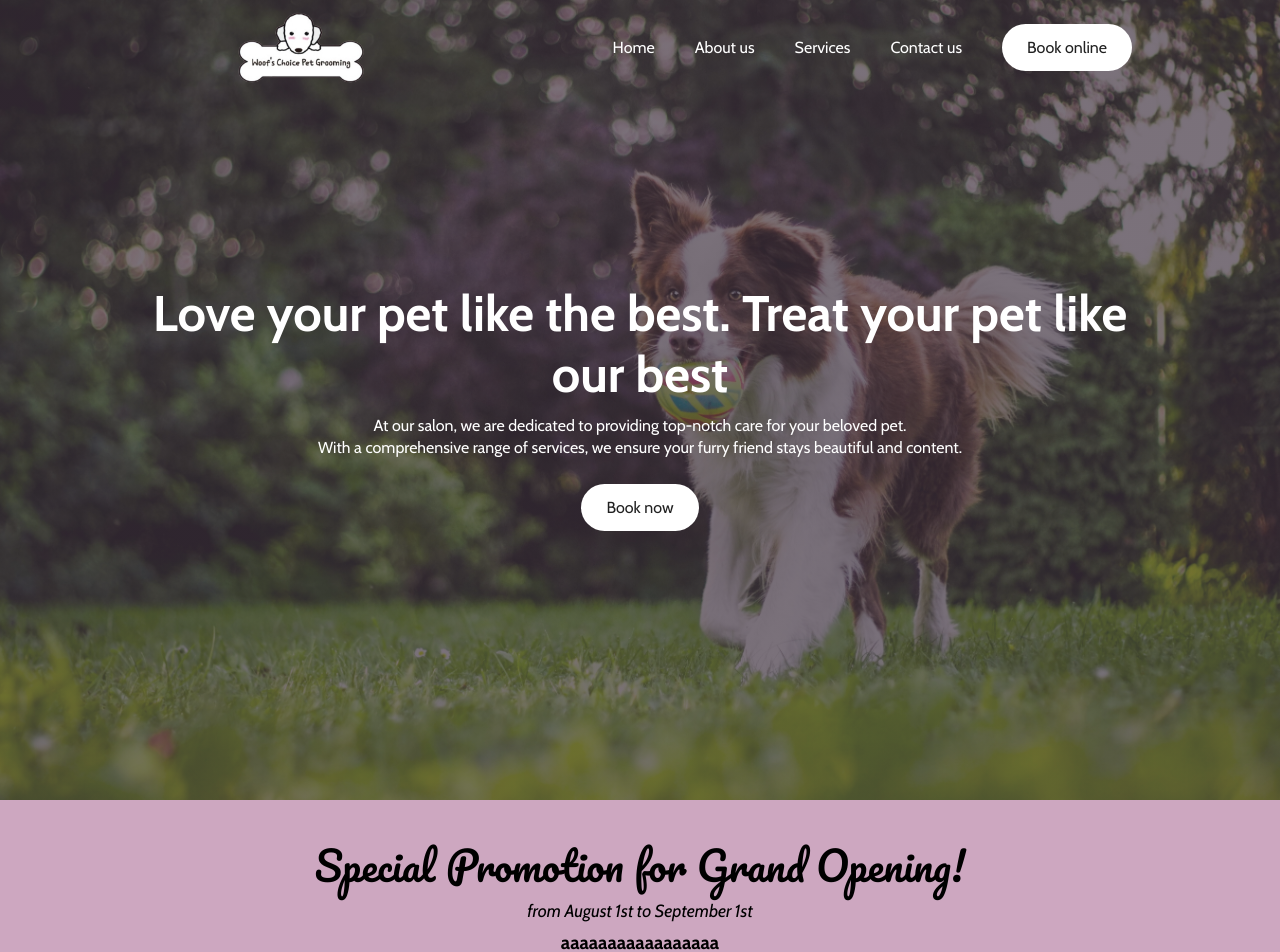
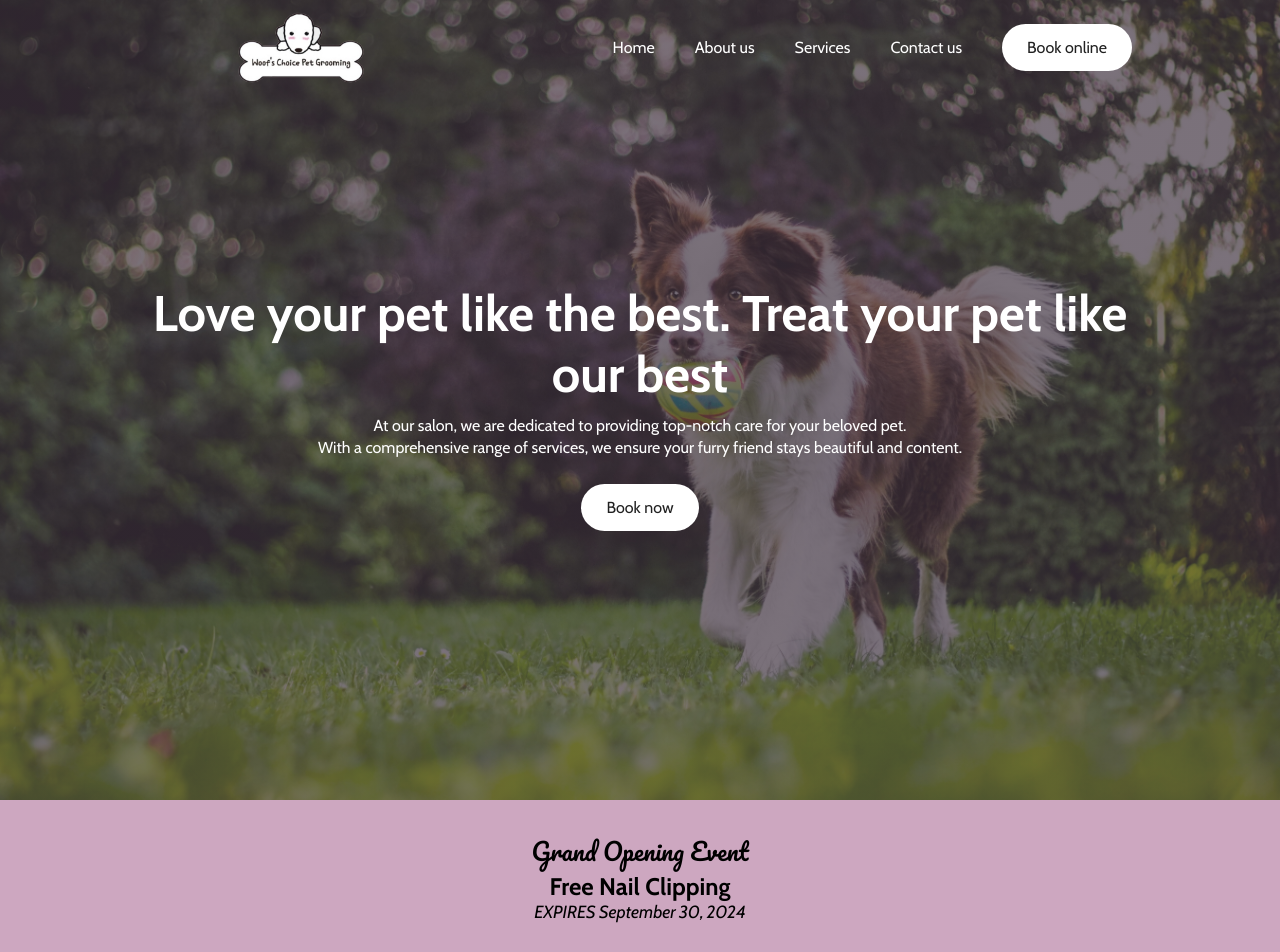
Before and after one commit to ellenjung24/Woof-s-Choice, a React (Vite) app: page / in a window 1280 px wide. Shown: the top 952 px of the page. Built offline with nearby package versions, Linux system fonts and the light colour scheme; a web font is replaced by a local one.

Commit message:
updated the hours, promotion event, and the booking system

```diff
--- a/src/Components/Contact/Contact.jsx
+++ b/src/Components/Contact/Contact.jsx
@@ -43,11 +43,11 @@ const Contact = () => {
         <div className="contact-info">woofschoicegrooming@gmail.com</div>
         <p className="contact-title">Hours</p>
         <div className="contact-info">
-          <p><b>Mon</b>&nbsp; Closed</p>
-          <p><b>Tue</b>&nbsp;&nbsp;&nbsp; 9:00 a.m. - 06:00 p.m.</p>
-          <p><b>Wed</b>&nbsp; 9:00 a.m. - 06:00 p.m.</p>
-          <p><b>Thu</b>&nbsp;&nbsp;&nbsp; 9:00 a.m. - 06:00 p.m.</p>
-          <p><b>Fri</b> &nbsp;&nbsp;&nbsp;&nbsp;&nbsp;9:00 a.m. - 06:00 p.m.</p>
+          <p><b>Mon</b>&nbsp; 10:00 a.m. - 06:00 p.m.</p>
+          <p><b>Tue</b>&nbsp;&nbsp;&nbsp; 10:00 a.m. - 06:00 p.m.</p>
+          <p><b>Wed</b>&nbsp; 10:00 a.m. - 06:00 p.m.</p>
+          <p><b>Thu</b>&nbsp;&nbsp;&nbsp; 10:00 a.m. - 06:00 p.m.</p>
+          <p><b>Fri</b> &nbsp;&nbsp;&nbsp;&nbsp;&nbsp;10:00 a.m. - 06:00 p.m.</p>
           <p><b>Sat</b> &nbsp;&nbsp; 9:00 a.m. - 06:00 p.m.</p>
           <p><b>Sun</b> &nbsp;&nbsp;9:00 a.m. - 06:00 p.m.</p>
         </div>
--- a/src/Components/Promotion/Promotion.jsx
+++ b/src/Components/Promotion/Promotion.jsx
@@ -5,9 +5,10 @@ import './Promotion.scss'
 const Promotion = () => {
   return (
         <div className="promotion">
-            <h2>Special Promotion for Grand Opening!</h2>
-            <p>from August 1st to September 1st</p>
-            <h3>aaaaaaaaaaaaaaaaa</h3>
+            <h3>Grand Opening Event</h3>
+            <h2>Free Nail Clipping</h2>
+            <p>EXPIRES September 30, 2024</p>
+
         </div>
   )
 }
--- a/src/Components/Promotion/Promotion.scss
+++ b/src/Components/Promotion/Promotion.scss
@@ -10,14 +10,14 @@
         font-size: 1.1rem;
     }
 
-    h2 {
+    h3 {
         font-family: "Pacifico", cursive;
         font-weight: 400;
         font-style: normal;
-        font-size: 2.5rem;
+        font-size: 1.5rem;
     }
 
-    h3 {
-        margin-top: 10px;
-    }
+    // h3 {
+    //     margin-top: 10px;
+    // }
 }
--- a/src/Components/Services/Services.jsx
+++ b/src/Components/Services/Services.jsx
@@ -85,7 +85,7 @@ const Services = () => {
     <div className="booking">
       <h1>Book Online below or call 604-731-1692</h1>
       <div className="book-online">
-      <iframe src="https://app.acuityscheduling.com/schedule.php?owner=32025918" title="Schedule Appointment" width="70%" height="800" frameBorder="0"></iframe><script src="https://embed.acuityscheduling.com/js/embed.js" type="text/javascript"></script>
+      <iframe src="https://app.acuityscheduling.com/schedule.php?owner=33051599" title="Schedule Appointment" width="70%" height="800" frameBorder="0"></iframe><script src="https://embed.acuityscheduling.com/js/embed.js" type="text/javascript"></script>
       </div>
     </div>
 
```
